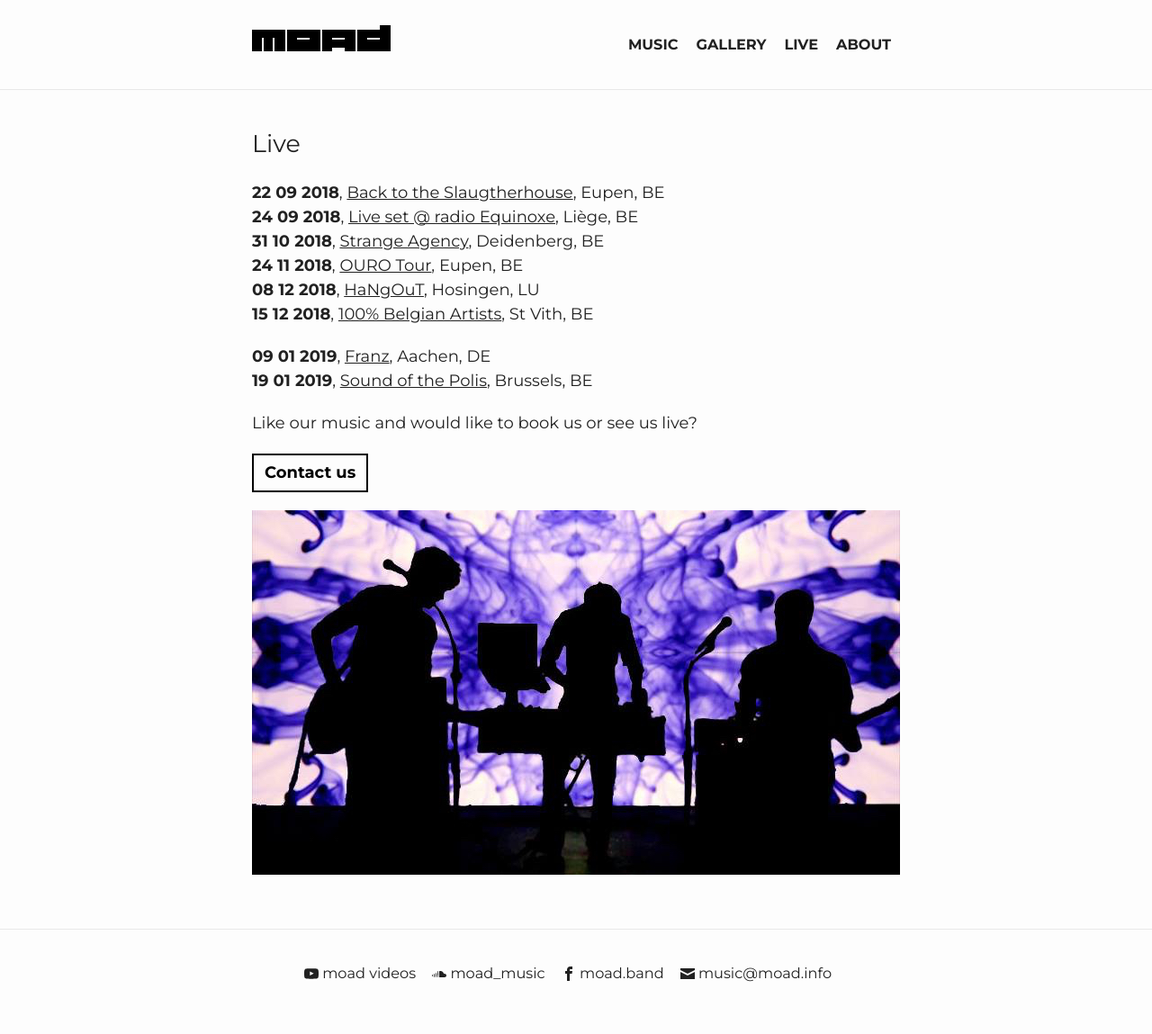
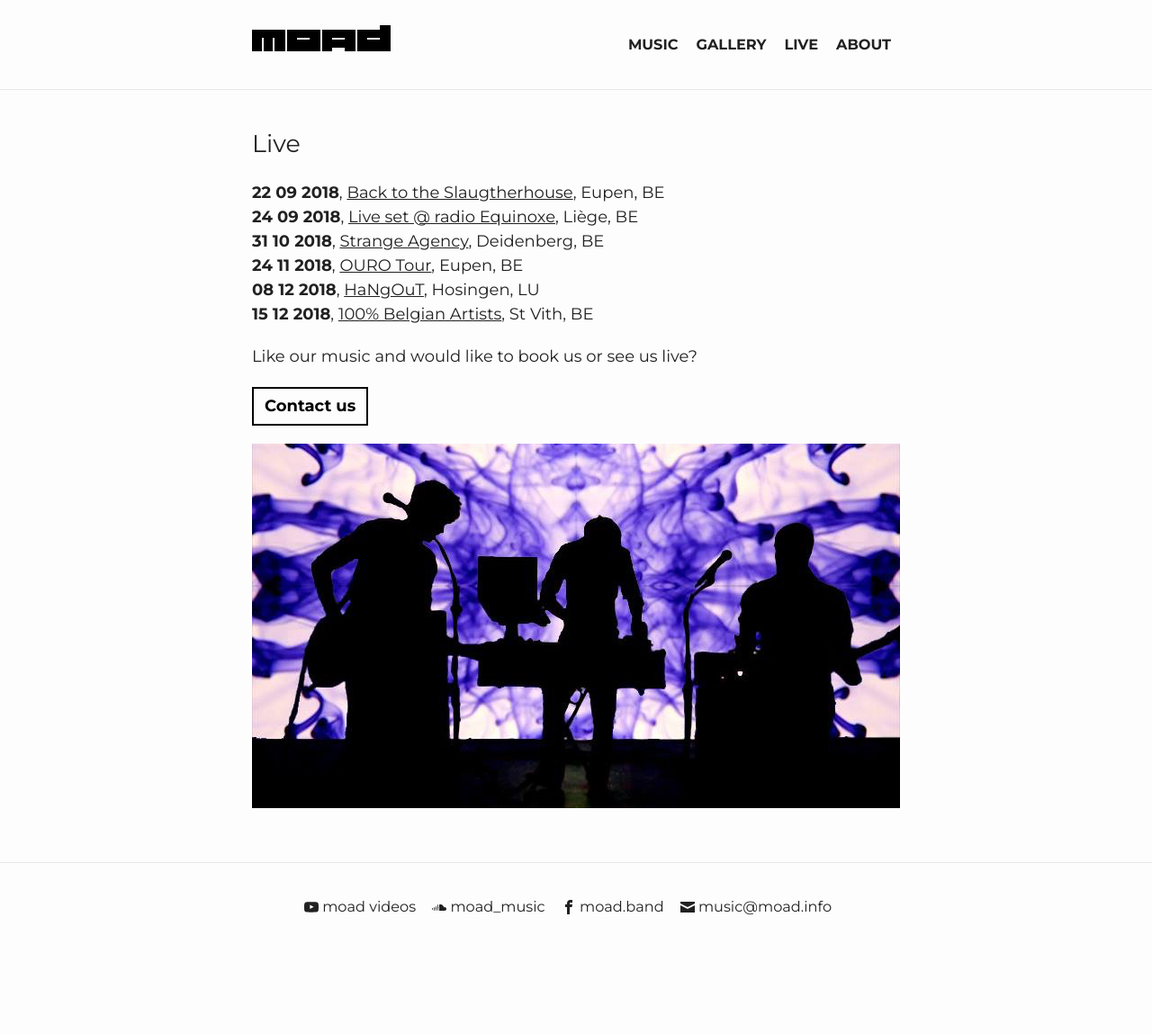
Before and after one commit to marcnoel/moad-site, a Jekyll site: the page built from live.html, in a window 1280 px wide. Shown: the whole page at 90% size. Built offline with Jekyll 4.4.1, drawn with Linux system fonts in a browser that asks for light colours; after the commit the page ends 1075 px from its top, so only the background shows below that.

Commit message:
Update live.html

```diff
--- a/live.html
+++ b/live.html
@@ -49,11 +49,6 @@
     <li><strong>15 12 2018</strong>,
     <a style="text-decoration:underline;" href="https://www.facebook.com/events/208433346653506/" target="_blank">100% Belgian Artists</a>, St Vith, BE</li>
 
-    <p><li><strong> </strong></li></p>
-    <li><strong>09 01 2019</strong>,
-    <a style="text-decoration:underline;" href="http://www.franz-aachen.de/" target="_blank">Franz</a>, Aachen, DE</li>
-    <li><strong>19 01 2019</strong>,
-    <a style="text-decoration:underline;" href="http://www.pianofabriek.be/" target="_blank">Sound of the Polis</a>, Brussels, BE</li>
   </ul>
 
   <p>Like our music and would like to book us or see us live?</p>
```
